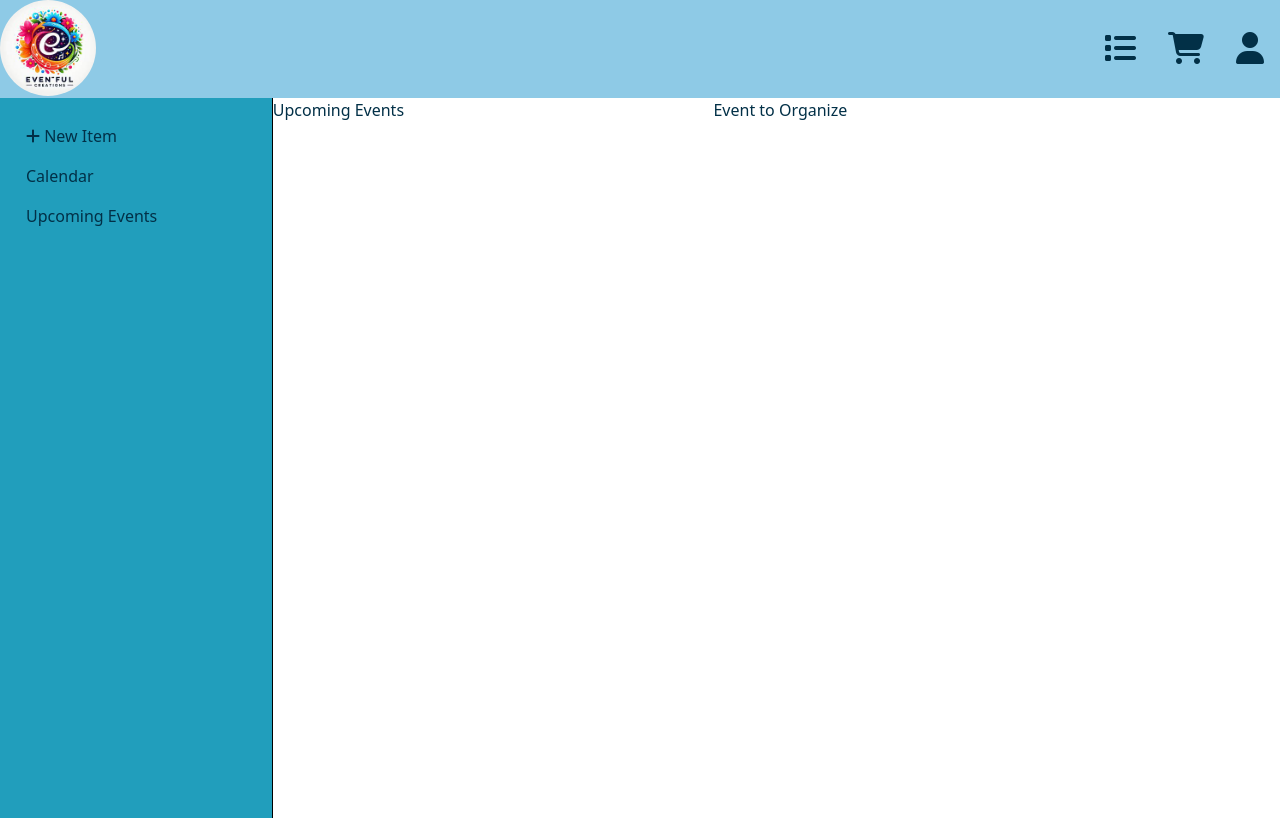
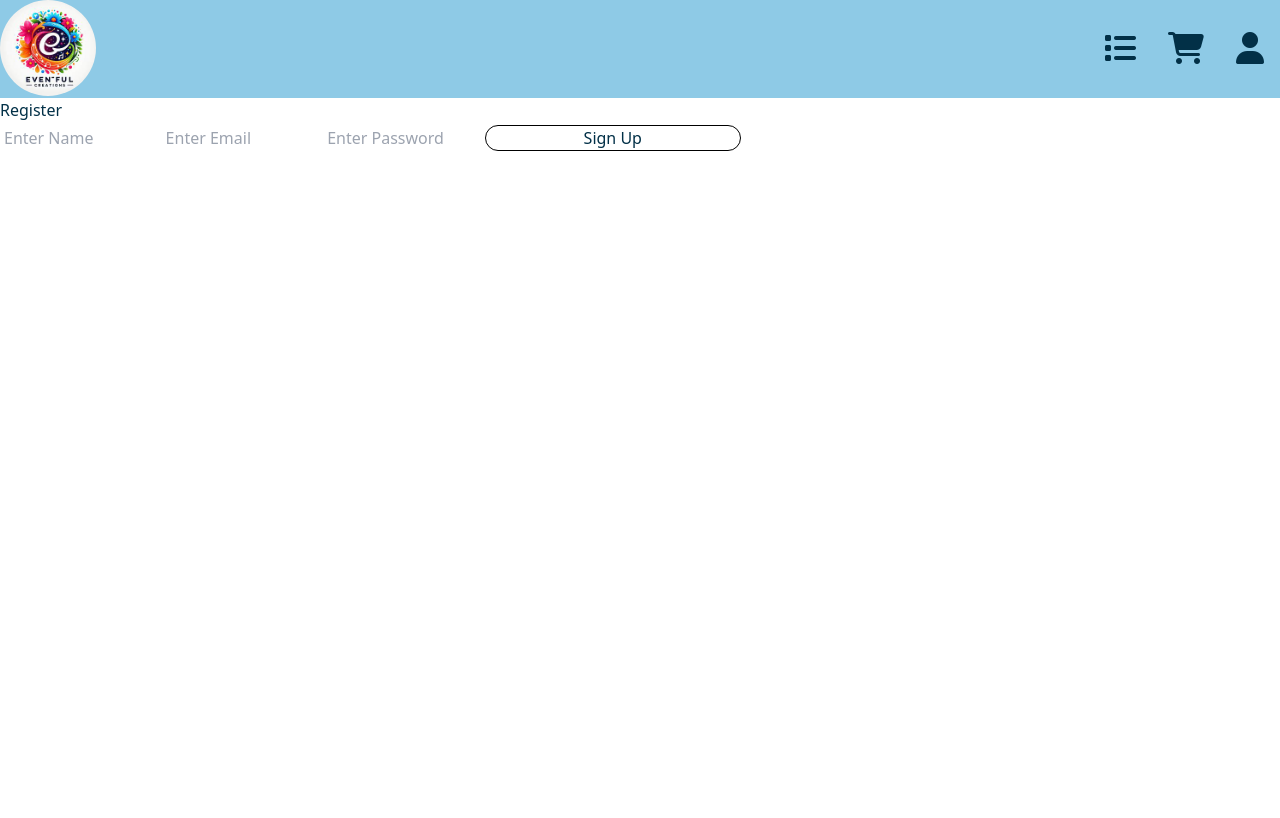
Before and after one commit to SSNegi23/Event-Management-Website, a React (Vite) app in the folder frontend/: page / in a window 1280 px wide. Built offline with nearby package versions, Linux system fonts and the light colour scheme.

Commit message:
login signup route

```diff
--- a/frontend/src/App.jsx
+++ b/frontend/src/App.jsx
@@ -16,11 +16,12 @@
     <div>
       <Navbar />
       <Routes>
-        <Route path='/' element={<MainContainer />}>
-          <Route path='/' element={<Home />} />
+        <Route path='home' element={<MainContainer />}>
+          <Route path='home' element={<Home />} />
           <Route path='calendar' element={<MyCalendar />} />
           <Route path='search-event' element={<SearchEvents />} />
         </Route>
+        <Route path='/' element={<SignUp />} />
         <Route path='profile' element={<Profile />} />
         <Route path='event' element={<Event />} />
         <Route path='eventmaker' element={<EventMaker />}/>
--- a/frontend/src/pages/Login.jsx
+++ b/frontend/src/pages/Login.jsx
@@ -8,7 +8,7 @@
   useEffect(() => {
     const auth = localStorage.getItem("user");
     if(auth) {
-      navigate("/");
+      navigate("/home");
     }
   })
 
@@ -26,7 +26,7 @@
     if(result.auth) {
       localStorage.setItem("user", JSON.stringify(result.user));
       localStorage.setItem("token", JSON.stringify(result.auth));
-      navigate("/");
+      navigate("/home");
     } else {
       alert("Please enter correct details");
     }
--- a/frontend/src/pages/SignUp.jsx
+++ b/frontend/src/pages/SignUp.jsx
@@ -10,7 +10,7 @@
   useEffect(() => {
     const auth = localStorage.getItem('user');
     if(auth) {
-      navigate('/');
+      navigate('/home');
     }
   }, []);
 
@@ -27,9 +27,9 @@
     result = await result.json();
     console.warn(result);
 
-    localStorage.setItem("user",JSON.stringify(result.result));
-    localStorage.setItem("token",JSON.stringify(result.auth));
-    navigate('/');
+    {/* localStorage.setItem("user",JSON.stringify(result.result)); */}
+    {/* localStorage.setItem("token",JSON.stringify(result.auth));  */}
+    navigate('/login');
   }
 
   return (
```
Also changed, not shown: 1 other file (tests, documents, lock files or other folders).
